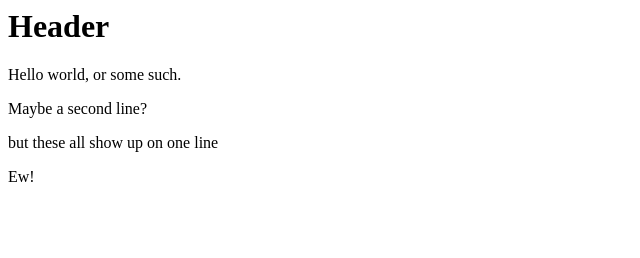
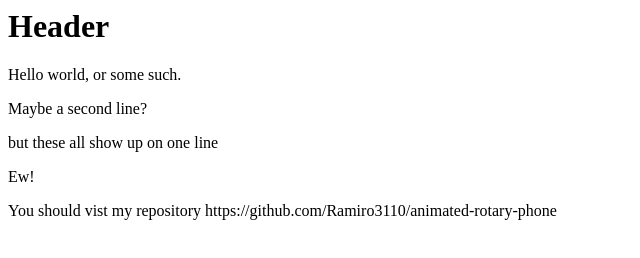
Before and after one commit to Ramiro3110/animated-rotary-phone, a plain HTML site: page index.html in a window 1280 px wide. Shown: the whole page, without its empty margins (0-640 px from the left). Drawn offline with Linux system fonts and the light colour scheme.

Commit message:
website thingy

```diff
--- a/index.html
+++ b/index.html
@@ -7,3 +7,7 @@
 <p>but these all show up on one line</p>
 
 <p>Ew!</p>
+
+<p>You should vist my repository
+    <a>https://github.com/Ramiro3110/animated-rotary-phone</a>
+</p>
```
